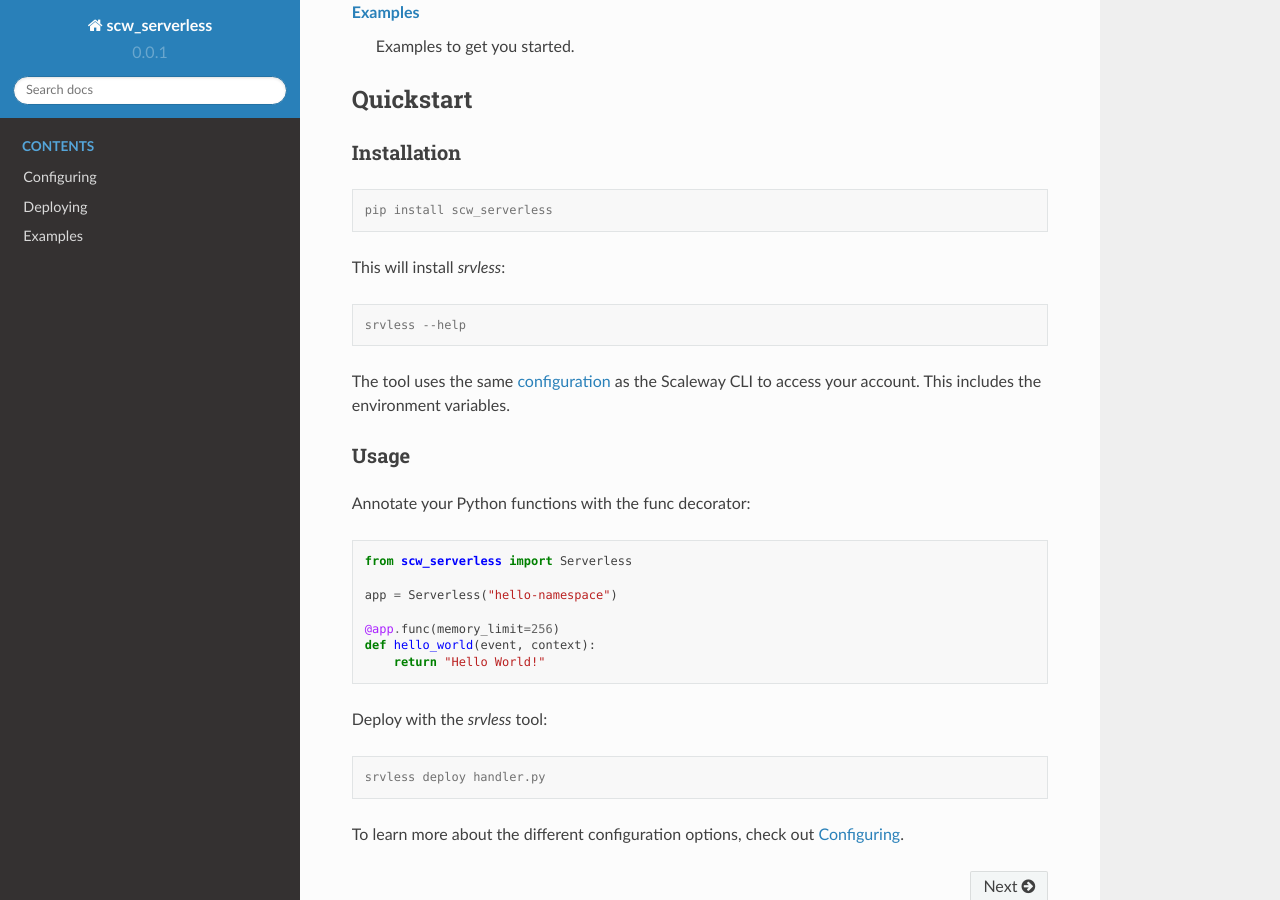
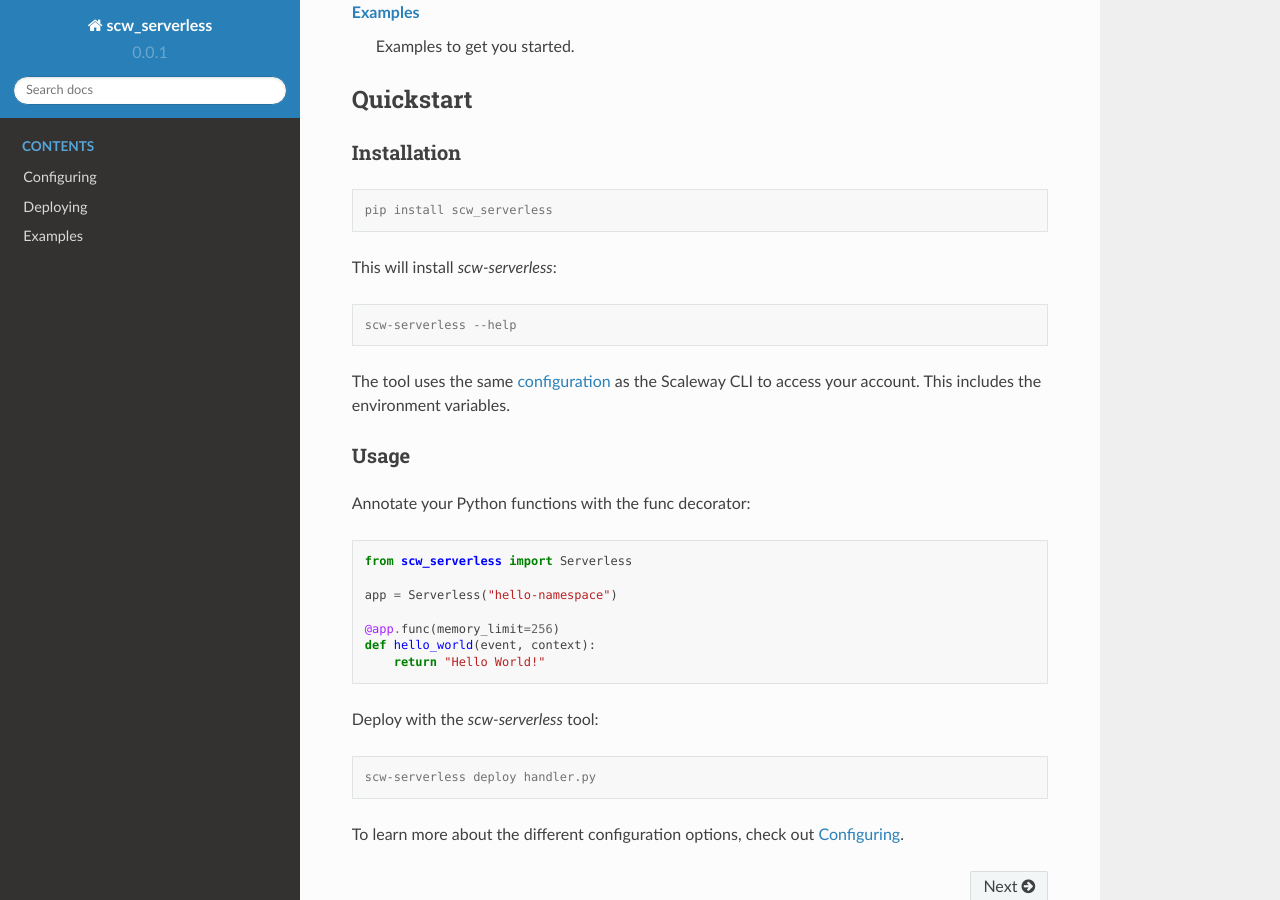
Before and after one commit to scaleway/serverless-api-framework-python, a Sphinx documentation site: the page built from docs/source/index.rst, in a window 1280 px wide and 900 px high, scrolled down 434 px. Built offline with Sphinx 7.4.7 and the Read the Docs theme 2.0.0, drawn with Linux system fonts in a browser that asks for light colours.

Commit message:
chore: update cli name

```diff
--- a/docs/source/configuring.rst
+++ b/docs/source/configuring.rst
@@ -5,7 +5,7 @@
 ---------
 
 The first step is to create a Serverless instance, which maps to a function namespace.
-When deploying, the `srvless` CLI will look for a Serverless instance in the global scope.
+When deploying, the `scw-serverless` CLI will look for a Serverless instance in the global scope.
 
 .. code-block:: python
 
--- a/docs/source/deploying.rst
+++ b/docs/source/deploying.rst
@@ -1,7 +1,7 @@
 Deploying
 =========
 
-After writing your functions, the included CLI tool `srvless` helps deploy your application on Scaleway.
+After writing your functions, the included CLI tool `scw-serverless` helps deploy your application on Scaleway.
 
 Deploy
 ------
@@ -10,7 +10,7 @@
 
 .. code-block:: console
 
-    srvless deploy --help
+    scw-serverless deploy --help
 
 The command will wait until all functions are deployed and ready to be called. It will also deploy the corresponding triggers.
 
@@ -24,7 +24,7 @@
 
 .. code-block:: console
 
-    srvless generate -b serverless
+    scw-serverless generate -b serverless
 
 Serverless Generator
 ^^^^^^^^^^^^^^^^^^^^
--- a/docs/source/index.rst
+++ b/docs/source/index.rst
@@ -27,11 +27,11 @@
 
     pip install scw_serverless
 
-This will install `srvless`:
+This will install `scw-serverless`:
 
 .. code-block:: console
 
-    srvless --help
+    scw-serverless --help
 
 The tool uses the same configuration_ as the Scaleway CLI to access your account.
 This includes the environment variables.
@@ -53,11 +53,11 @@
     def hello_world(event, context):
         return "Hello World!"
 
-Deploy with the `srvless` tool:
+Deploy with the `scw-serverless` tool:
 
 .. code-block:: console
 
-    srvless deploy handler.py
+    scw-serverless deploy handler.py
 
 To learn more about the different configuration options, check out :doc:`configuring`.
 
--- a/scw_serverless/__init__.py
+++ b/scw_serverless/__init__.py
@@ -1 +1,6 @@
 from .app import Serverless
+from .version import VERSION
+
+__all__ = ["Serverless"]
+
+__version__ = VERSION
--- /dev/null
+++ b/scw_serverless/version.py
@@ -0,0 +1 @@
+VERSION = "0.0.1"
```
Also changed, not shown: README.md (+5 -5 lines), pyproject.toml (+14 -4 lines), examples/github_actions/README.md, examples/pr_notifier/README.md, 3 other files.
